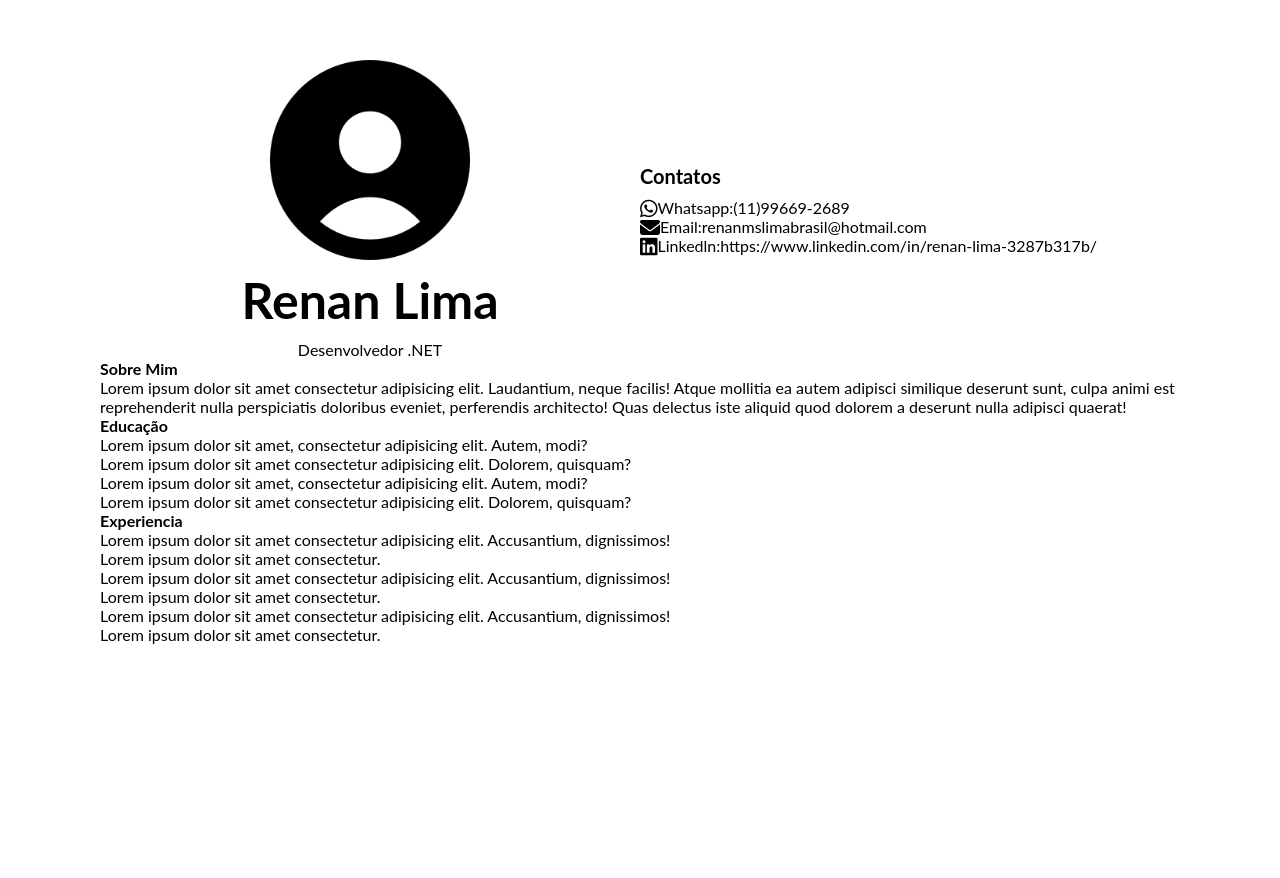
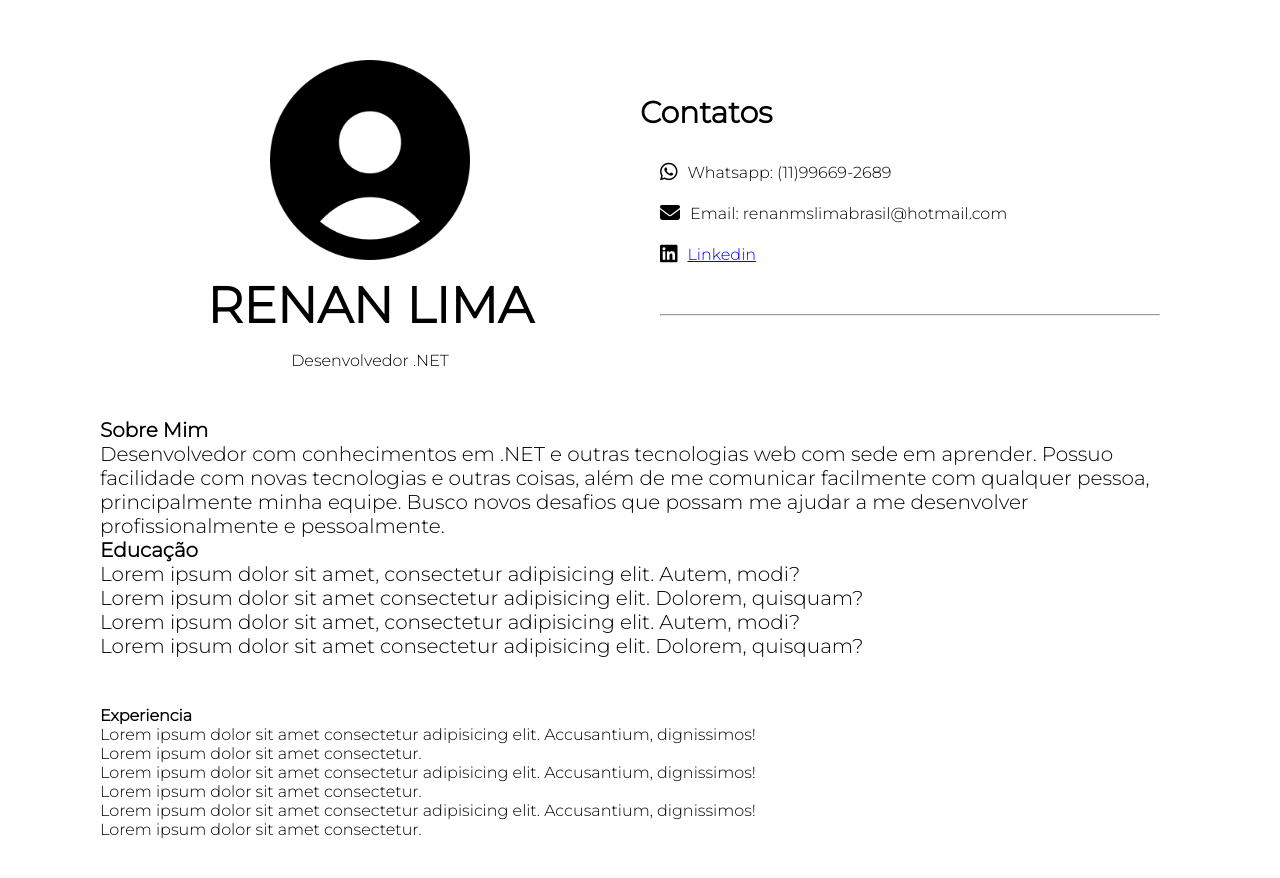
Before and after one commit to renanmlima/Curriculo, a plain HTML site: page index.html in a window 1280 px wide. Before the commit the page ends 800 px from the top, so only its background shows below. Drawn offline with Linux system fonts and the light colour scheme.

Commit message:
Separação das divs e aplicação css

```diff
--- a/index.html
+++ b/index.html
@@ -6,44 +6,39 @@
     <meta http-equiv="X-UA-Compatible" content="IE=edge">
     <meta name="viewport" content="width=device-width, initial-scale=1.0">
     <link rel="stylesheet" href="./style/style.css">
+    <link rel="preconnect" href="https://fonts.googleapis.com">
+    <link rel="preconnect" href="https://fonts.gstatic.com" crossorigin>
+    <link href="https://fonts.googleapis.com/css2?family=Montserrat:wght@300&display=swap" rel="stylesheet">
     <script src="https://kit.fontawesome.com/cdd5cbccc9.js" crossorigin="anonymous"></script>
-    <title>Aula 2 - HTML</title>
+    <title>Renan Lima</title>
 </head>
 
 <body>
     <div class="mainContainer">
+
         <div class="headContainer">
-            <div class="nome">
+            <div class="headInformacao">
                 <img src="./img/fotoPerfil.png" alt="foto-renan-lima" class="foto">
-                <p class="nomeStrong">Renan Lima</p>
+                <h1 class="nomeStrong">RENAN LIMA</h1>
                 <span>Desenvolvedor .NET</span>
             </div>
-            <div class="info">
-                <p class="contatosGrupo"><b>Contatos</b></p>
-                <ul>
-                    <li class="contatosIcones">
-                        <i class="fa-brands fa-whatsapp fa-lg"></i>Whatsapp:(11)99669-2689
-                    </li>
-                    <li class="contatosIcones">
-                        <i class="fa-solid fa-envelope fa-lg"></i>Email:renanmslimabrasil@hotmail.com
-                    </li>
-                    <li class="contatosIcones">
-                        <i
-                            class="fa-brands fa-linkedin fa-lg"></i>Linkedln:https://www.linkedin.com/in/renan-lima-3287b317b/
-                    </li>
+            <div class="headOutrasInformacoes">
+                <h2 class="contatosGrupo">Contatos</h2>
+                <ul class="listaContatos">
+                    <li class="contatosIcones"><i class="fa-brands fa-whatsapp fa-lg icone"></i>Whatsapp: (11)99669-2689</li>
+                    <li class="contatosIcones"><i class="fa-solid fa-envelope fa-lg icone"></i>Email: renanmslimabrasil@hotmail.com</li>
+                    <li class="contatosIcones"><i class="fa-brands fa-linkedin fa-lg icone"></i><a href="https://www.linkedin.com/in/renan-lima-3287b317b/">Linkedin</a></li>
                 </ul>
+                <div class="teste">
+                    <hr>
+                </div>
             </div>
         </div>
         <div class="sobreContainer">
             <div class="sobreEsquerda">
                 <p class="sobreTitulo"><b>Sobre Mim</b></p>
                 <div class="sobreDiv">
-                    <p class="sobreInfo">Lorem ipsum dolor sit amet consectetur adipisicing elit. Laudantium, neque
-                        facilis!
-                        Atque mollitia ea autem adipisci similique deserunt sunt, culpa animi est reprehenderit nulla
-                        perspiciatis doloribus eveniet, perferendis architecto! Quas delectus iste aliquid quod dolorem
-                        a
-                        deserunt nulla adipisci quaerat!</p>
+                    <p class="sobreInfo">Desenvolvedor com conhecimentos em .NET e outras tecnologias web com sede em aprender. Possuo facilidade com novas tecnologias e outras coisas, além de me comunicar facilmente com qualquer pessoa, principalmente minha equipe. Busco novos desafios que possam me ajudar a me desenvolver profissionalmente e pessoalmente.</p>
                 </div>
             </div>
             <div class="sobreDireita">
--- a/style/style.css
+++ b/style/style.css
@@ -2,16 +2,32 @@
     padding: 0;
     margin: 0;
     box-sizing: border-box;
-    font-family: 'Lato', sans-serif;
+    font-family: 'Montserrat', sans-serif;
     list-style: none;
 }
+
 .foto{
     width: 200px;
     height: auto;
 }
+.contatosIcones{
+    padding: 10px;
+}
+.teste{
+    padding-top: 10px;
+    padding: 20px;
+    width: 100%;
+}
+.linhaContatos{
+    width: 40%;
+    padding: 10px;
+}
+.icone{
+    padding: 10px;
+}
 
 .contatosGrupo{
-    font-size: 20px;
+    font-size: 30px;
 }
 
 .mainContainer{
@@ -19,6 +35,7 @@
     flex-direction: column;
     padding: 60px 100px 60px 100px;
     justify-content: space-around;
+    gap: 3em;
 }
 
 .headContainer{
@@ -27,15 +44,17 @@
     align-items: center;
 }
 
-.nome, .info{
+.headInformacao, .headOutrasInformacoes{
     display: flex;
     flex-direction: column;
-    gap: 10px;
+    gap: 15px;
     align-items: center;
     width: 50%;
     justify-content: center;
-} .info{
+
+} .headOutrasInformacoes{
     align-items: start;
+    gap: 20px;
 }
 .nomeStrong{
     font-size: 50px;
@@ -50,3 +69,6 @@
     display: flex;
     flex-direction: column;
 }
+.sobreContainer{
+    font-size: 20px;
+}
```
